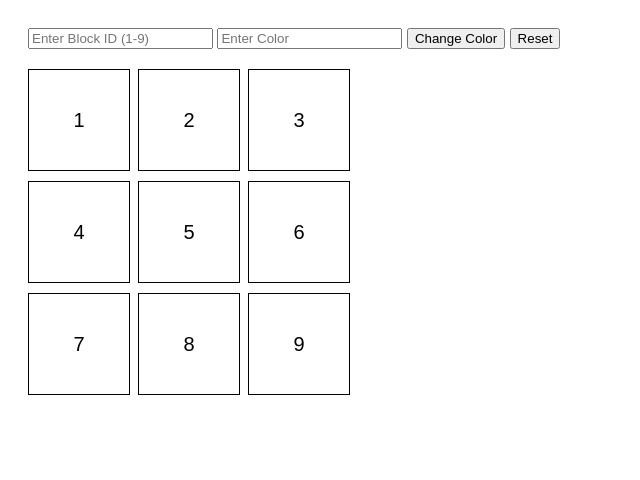
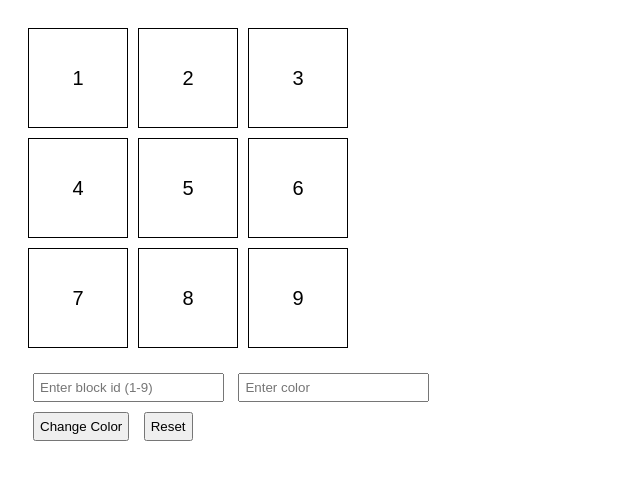
Before and after one commit to acciojob/Replit-Asian-Paints-Rohanrai540, a website: page main.html in a window 1280 px wide. Both pictures are taken after a click on the button "Change Color". Shown: the whole page, without its empty margins (0-640 px from the left). Drawn offline with Linux system fonts and the light colour scheme.

Commit message:
created a submission

```diff
--- a/main.html
+++ b/main.html
@@ -7,14 +7,8 @@
 </head>
 
 <body>
-	<div id="controls">
-    <input type="number" id="block_id" placeholder="Enter Block ID (1-9)">
-    <input type="text" id="colour_id" placeholder="Enter Color">
-    <button id="change_button">Change Color</button>
-    <button id="Reset">Reset</button>
-  </div>
-
-  <div id="grid-container">
+	<!-- the entire body must be written by student -->
+	  <div id="grid-container">
     <div class="grid-item" id="1">1</div>
     <div class="grid-item" id="2">2</div>
     <div class="grid-item" id="3">3</div>
@@ -26,7 +20,13 @@
     <div class="grid-item" id="9">9</div>
   </div>
 
-	<!-- the entire body must be written by student -->
+  <input type="number" id="block_id" placeholder="Enter block id (1-9)">
+  <input type="text" id="colour_id" placeholder="Enter color">
+
+  <br>
+
+  <button id="change_button">Change Color</button>
+  <button id="Reset">Reset</button>
     <script type="text/javascript" src="./script.js">
 </script>
 
--- a/script.js
+++ b/script.js
@@ -1,14 +1,14 @@
 //your JS code here. If required.
-const changeBtn = document.getElementById("change_button");
-const resetBtn = document.getElementById("Reset");
+const changeButton = document.getElementById("change_button");
+const resetButton = document.getElementById("Reset");
 
-changeBtn.addEventListener("click", () => {
+changeButton.addEventListener("click", () => {
   const blockId = document.getElementById("block_id").value;
   const color = document.getElementById("colour_id").value;
 
-  // Reset all grid colors first
-  const allBlocks = document.querySelectorAll(".grid-item");
-  allBlocks.forEach(block => {
+  // Reset all blocks
+  const blocks = document.querySelectorAll(".grid-item");
+  blocks.forEach(block => {
     block.style.backgroundColor = "transparent";
   });
 
@@ -19,9 +19,9 @@ changeBtn.addEventListener("click", () => {
   }
 });
 
-resetBtn.addEventListener("click", () => {
-  const allBlocks = document.querySelectorAll(".grid-item");
-  allBlocks.forEach(block => {
+resetButton.addEventListener("click", () => {
+  const blocks = document.querySelectorAll(".grid-item");
+  blocks.forEach(block => {
     block.style.backgroundColor = "transparent";
   });
 });
--- a/styles.css
+++ b/styles.css
@@ -1,26 +1,26 @@
-/*  your css code here. If applicable */
 body {
   font-family: Arial, sans-serif;
   padding: 20px;
 }
 
-#controls {
+#grid-container {
+  display: grid;
+  grid-template-columns: repeat(3, 100px);
+  grid-template-rows: repeat(3, 100px);
+  gap: 10px;
   margin-bottom: 20px;
 }
 
-#grid-container {
-  display: grid;
-  grid-template-columns: repeat(3, 100px);
-  gap: 10px;
-}
-
 .grid-item {
-  width: 100px;
-  height: 100px;
   border: 1px solid black;
   display: flex;
+  align-items: center;
   justify-content: center;
-  align-items: center;
   font-size: 20px;
   background-color: transparent;
 }
+
+input, button {
+  margin: 5px;
+  padding: 5px;
+}
```
